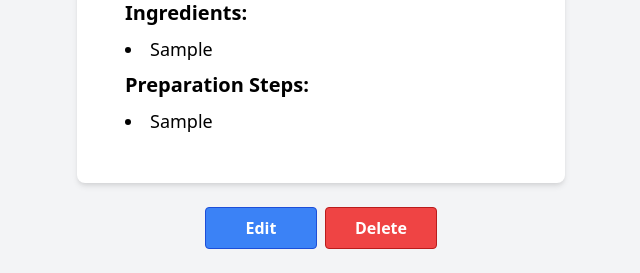
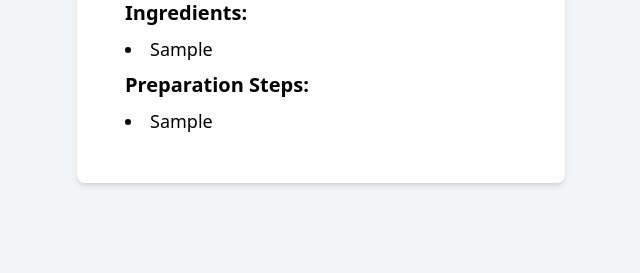
Before and after one commit to beka-zhvania/recipe-sharing, a Django app: template recipe/templates/recipe_details.html in a window 1280 px wide. Shown: the part 688-961 px from the top of the page, without its empty margins (319-959 px from the left). After the commit the page ends 874 px from the top, so only its background shows below. Run offline with Django 4.2, Linux system fonts and the light colour scheme; the template is opened without the code that fills it: values that come from a table or form of the project are taken from there, others are empty; tables that the repository leaves empty hold one stand-in row (values such as "Sample post"); grey boxes marked "Sample" are stand-in pictures.

Commit message:
Limit recipe editing and deletion only to the author of the recipe

```diff
--- a/recipe/templates/recipe_details.html
+++ b/recipe/templates/recipe_details.html
@@ -69,15 +69,18 @@
 
     </div>
 
-     <!-- Buttons -->
+     <!-- Buttons to edit or remove the recipes -->
     <div class="mt-6 flex flex-row text-center ">
-        <a href={% url 'recipe:edit' recipe.id  %} class="w-28 bg-blue-500 hover:bg-blue-700 text-white font-bold py-2 px-4 border border-blue-700 rounded">
+    {% if request.user == recipe.author %}
+        <a href="{% url 'recipe:edit' recipe.id %}" class="w-28 bg-blue-500 hover:bg-blue-700 text-white font-bold py-2 px-4 border border-blue-700 rounded">
           Edit
         </a>
-        <a href={% url 'recipe:delete' recipe.id %} class=" w-28 ml-2 bg-red-500 hover:bg-red-700 text-white font-bold py-2 px-4 border border-red-700 rounded ">
+        <a href="{% url 'recipe:delete' recipe.id %}" class="w-28 ml-2 bg-red-500 hover:bg-red-700 text-white font-bold py-2 px-4 border border-red-700 rounded">
           Delete
         </a>
-      </div>
+    {% endif %}
+</div>
+
 </div>
 
 
```
